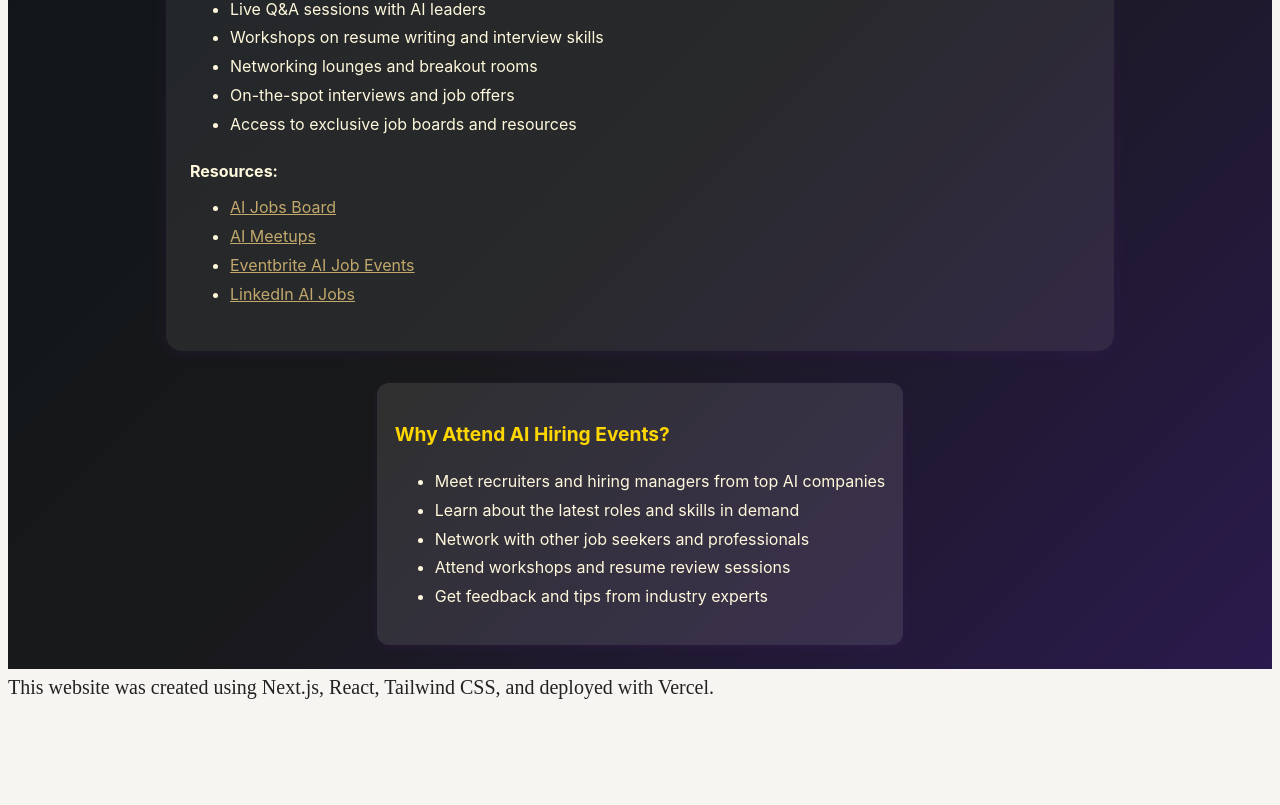
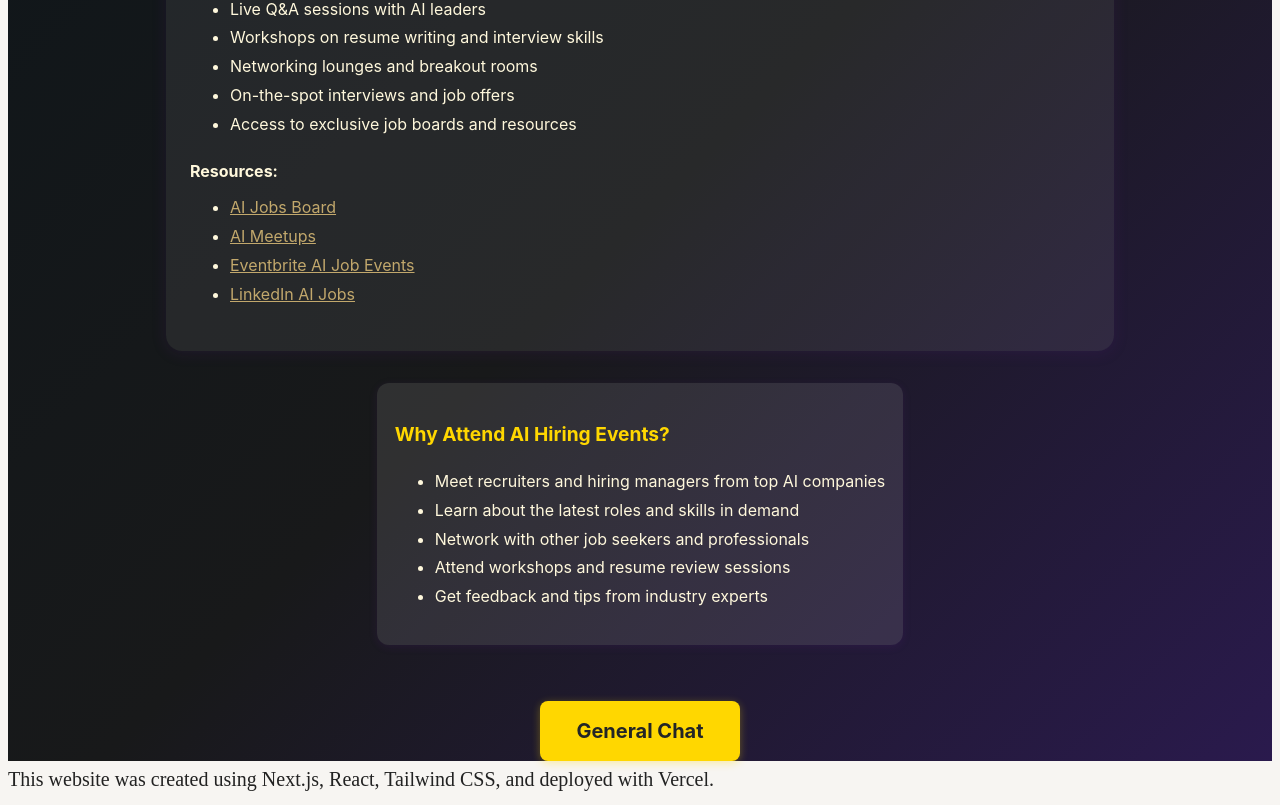
Before and after one commit to Shellzonit/auralis-sanctuary-, a Next.js app: page /ai-hiring-events in a window 1280 px wide. Shown: the part 1066-1871 px from the top of the page. Before the commit the page ends 1779 px from the top, so only its background shows below. Built offline with nearby package versions, Linux system fonts and the light colour scheme.

Commit message:
feat: add General Chat tab to AI Hiring Events page

```diff
--- a/app/ai-hiring-events/page.tsx
+++ b/app/ai-hiring-events/page.tsx
@@ -69,6 +69,26 @@ export default function AIHiringEventsPage() {
           <li>Get feedback and tips from industry experts</li>
         </ul>
       </section>
+      <div style={{ width: '100%', display: 'flex', justifyContent: 'center', margin: '32px 0 0 0' }}>
+        <a href="/chat" style={{
+          background: '#ffd700',
+          color: '#232526',
+          border: 'none',
+          borderRadius: 8,
+          padding: '12px 36px',
+          fontWeight: 700,
+          fontSize: 20,
+          textDecoration: 'none',
+          boxShadow: '0 2px 8px #ffd70055',
+          cursor: 'pointer',
+          transition: 'background 0.2s, color 0.2s',
+        }}
+          onMouseOver={e => { (e.currentTarget as HTMLElement).style.background = '#C2A86C'; }}
+          onMouseOut={e => { (e.currentTarget as HTMLElement).style.background = '#ffd700'; }}
+        >
+          General Chat
+        </a>
+      </div>
     </main>
   );
 }
```
